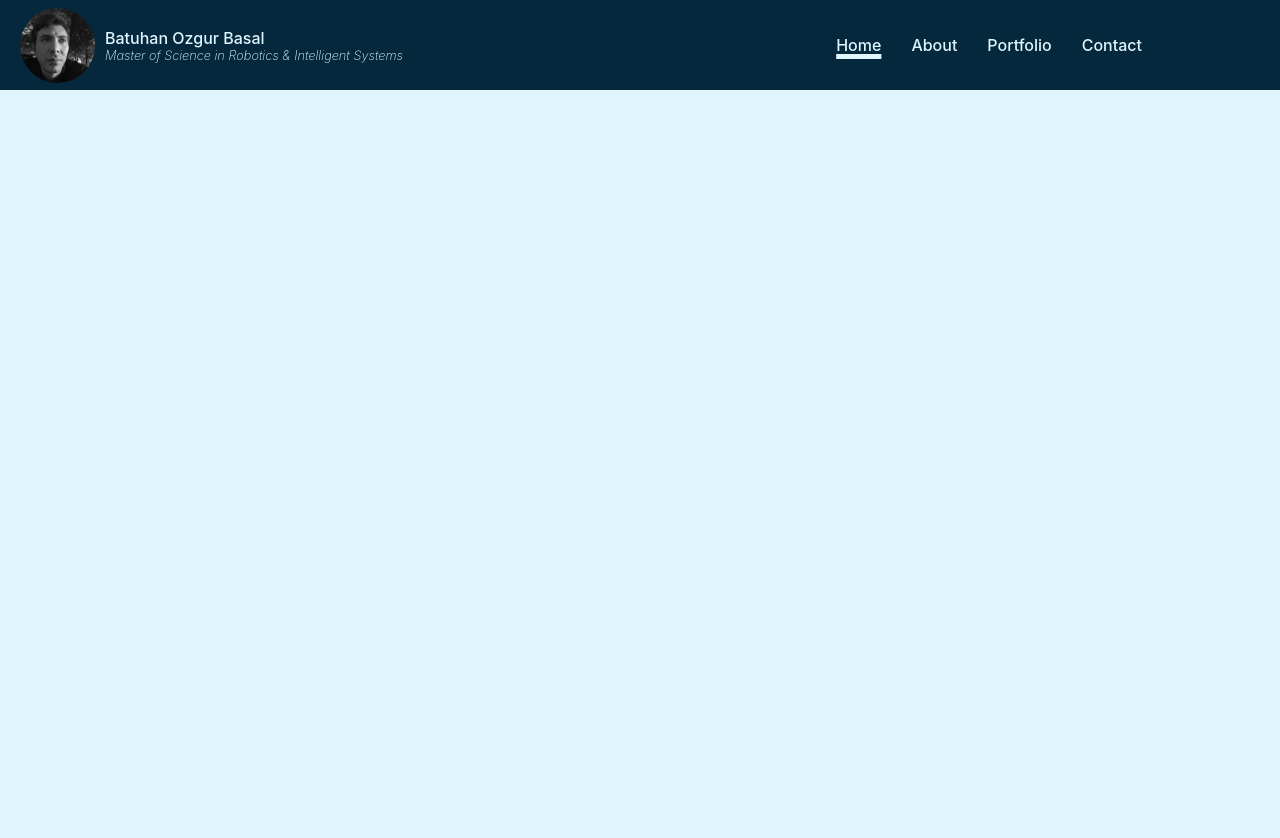
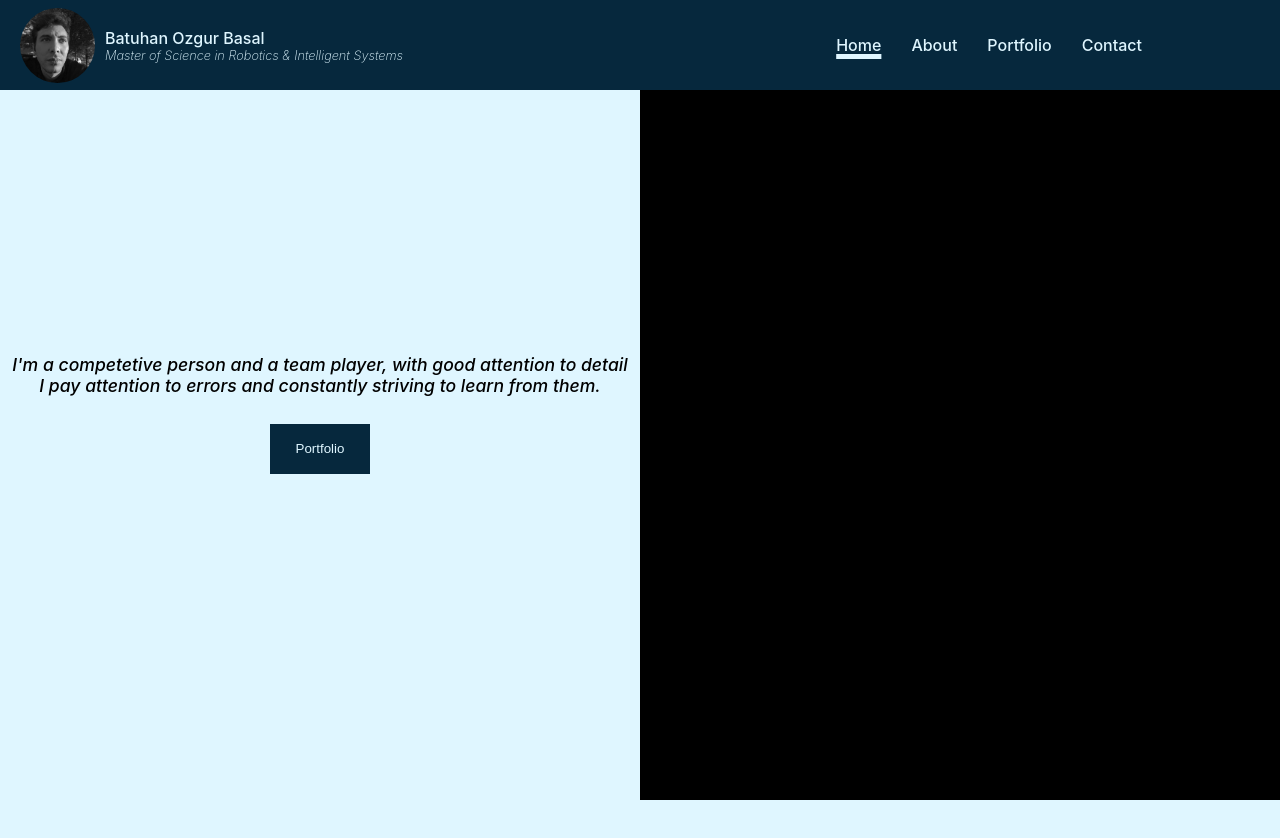
Before and after one commit to greenMakaroni/batuhan-resume, a React (Create React App) app: page / in a window 1280 px wide. Shown: the top 838 px of the page. Built offline with nearby package versions, Linux system fonts and the light colour scheme.

Commit message:
Add banner to a landing page, left half complete

```diff
--- /dev/null
+++ b/src/components/details/Landing.jsx
@@ -0,0 +1,24 @@
+import React from 'react'
+import "./landing.scss"
+import { useNavigate } from "react-router-dom"
+
+export default function Landing() {
+  const navigate = useNavigate()
+  return (
+    <div className="landing-banner">
+      <div className="left">
+        <p className="intro">
+          I'm a competetive person and a team player,
+          with good attention to detail I pay attention
+          to errors and constantly striving to learn from them.
+        </p>
+        <button className="bannerCTO" onClick={() => navigate("/portfolio")}>
+          Portfolio
+        </button>
+      </div>
+      <div className="right">
+
+      </div>
+    </div>
+  )
+}
--- a/src/components/details/PersonalDetails.jsx
+++ /dev/null
@@ -1,8 +0,0 @@
-import React from 'react'
-import "./personalDetails.scss"
-
-export default function PersonalDetails() {
-  return (
-    <div >PersonalDetails </div>
-  )
-}
--- /dev/null
+++ b/src/components/details/landing.scss
@@ -0,0 +1,43 @@
+.landing-banner {
+    height: 100vh;
+    width: 100vw;
+    background-color: #DFF6FF;
+    display: flex;
+    flex-direction: row;
+    user-select: none;
+
+    .left {
+        width: 50vw;
+        height: 100%;
+        display: flex;
+        flex-direction: column;
+        align-items: center;
+        justify-content: center;
+
+        .intro {
+            padding: 10px;
+            font-size: 1.1rem;
+            font-weight: 500;
+            font-style: italic;
+            text-align: center;
+        }
+
+        .bannerCTO {
+            height: 50px;
+            width: 100px;
+            background-color: #06283D;
+            color: #DFF6FF;
+            border: none;
+        }
+
+        .bannerCTO:hover {
+            cursor: pointer;
+        }
+    }
+
+    .right {
+        width: 50vw;
+        height: 100%;
+        background-color: black;
+    }
+}
--- a/src/pages/home/Home.jsx
+++ b/src/pages/home/Home.jsx
@@ -1,12 +1,12 @@
 import React from 'react'
-import PersonalDetails from '../../components/details/PersonalDetails'
+import Landing from '../../components/details/Landing'
 import "./home.scss"
 
 
 export default function Home() {
   return (
     <div className="banner">
-      <PersonalDetails />
+      <Landing />
     </div>
   )
 }
```
Also changed, not shown: src/components/details/personalDetails.scss (deleted), 1 other file (tests, documents, lock files or other folders).
